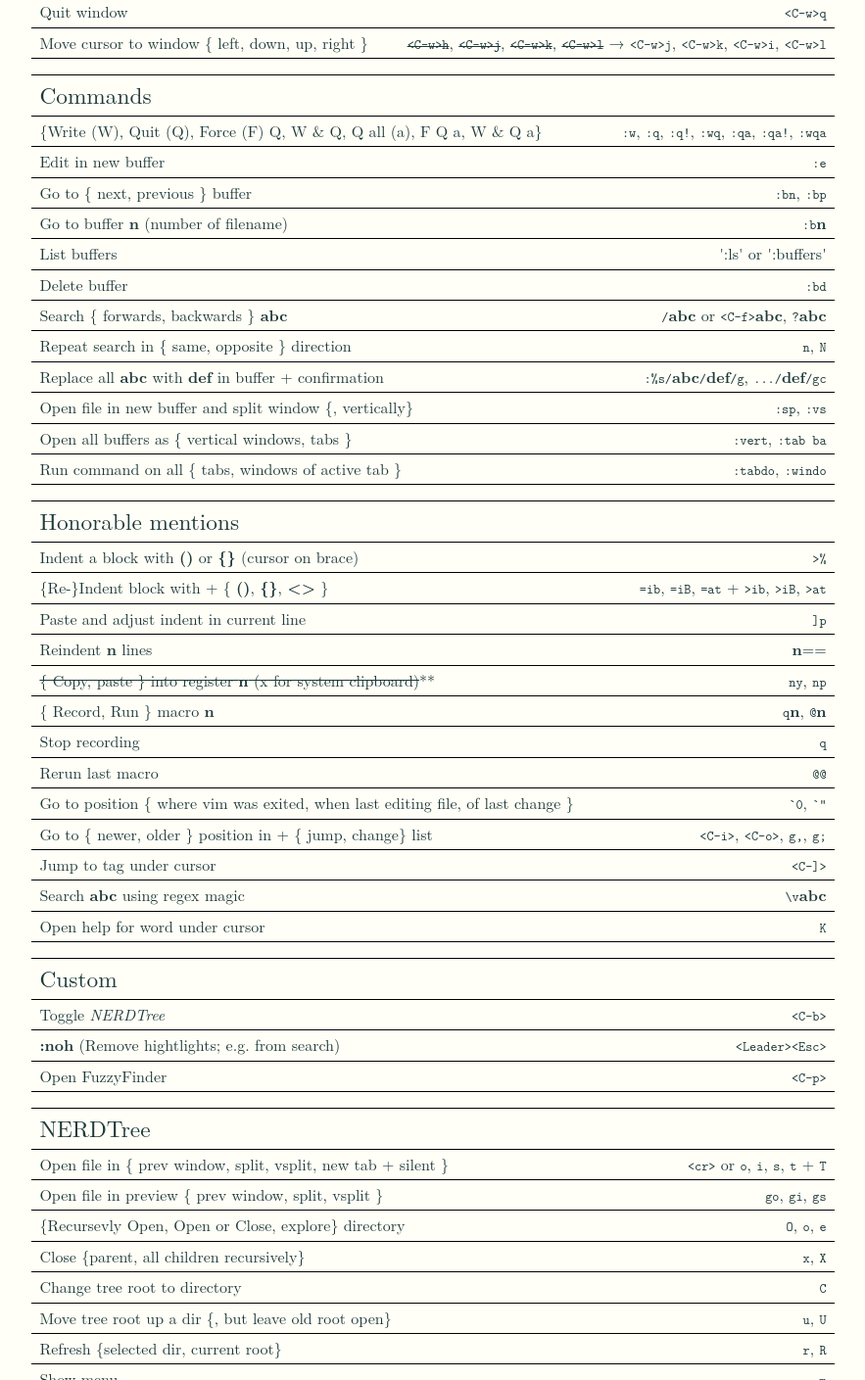
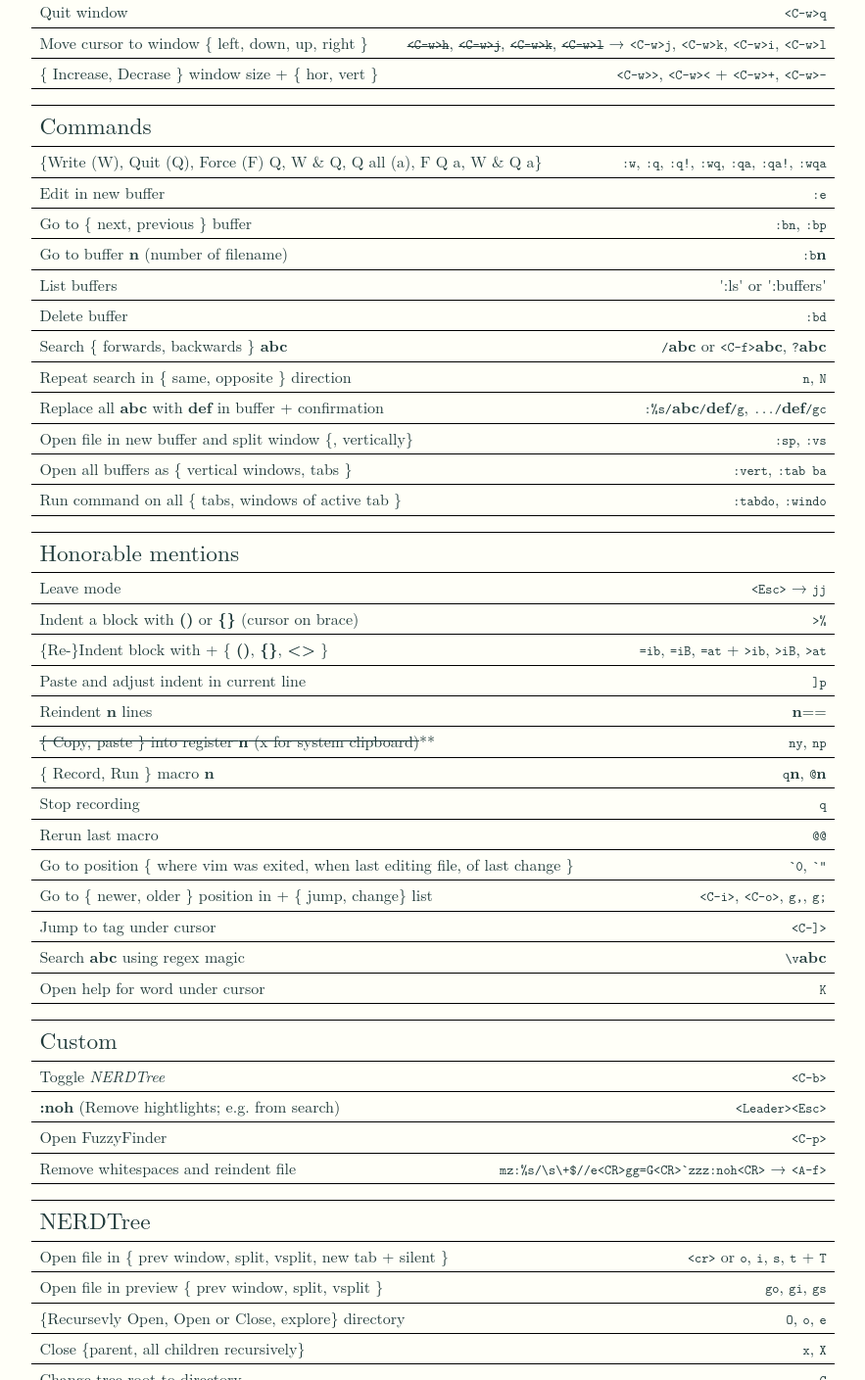
Before and after one commit to klawr/dotfiles, a website: page docs/vim_cheatsheet.html in a window 1280 px wide. Shown: the part 2109-3518 px from the top of the page at 98% size, without its empty margins (198-1081 px from the left). Drawn offline with nearby package versions, Linux system fonts and the light colour scheme.

Commit message:
Update vim_cheatsheet

```diff
--- a/docs/vim_cheatsheet.html
+++ b/docs/vim_cheatsheet.html
@@ -300,6 +300,10 @@
 <td style="text-align:left">Move cursor to window { left, down, up, right }</td>
 <td style="text-align:right"><s><code>&lt;C-w&gt;h</code></s>, <s><code>&lt;C-w&gt;j</code></s>, <s><code>&lt;C-w&gt;k</code></s>, <s><code>&lt;C-w&gt;l</code></s> → <code>&lt;C-w&gt;j</code>, <code>&lt;C-w&gt;k</code>, <code>&lt;C-w&gt;i</code>, <code>&lt;C-w&gt;l</code></td>
 </tr>
+<tr>
+<td style="text-align:left">{ Increase, Decrase } window size + { hor, vert }</td>
+<td style="text-align:right"><code>&lt;C-w&gt;&gt;</code>, <code>&lt;C-w&gt;&lt;</code> + <code>&lt;C-w&gt;+</code>, <code>&lt;C-w&gt;-</code></td>
+</tr>
 </tbody>
 </table>
 <table>
@@ -368,6 +372,10 @@
 </tr>
 </thead>
 <tbody>
+<tr>
+<td style="text-align:left">Leave mode</td>
+<td style="text-align:right"><code>&lt;Esc&gt;</code> → <code>jj</code></td>
+</tr>
 <tr>
 <td style="text-align:left">Indent a block with <strong>()</strong> or <strong>{}</strong> (cursor on brace)</td>
 <td style="text-align:right"><code>&gt;%</code></td>
@@ -441,6 +449,10 @@
 <tr>
 <td style="text-align:left">Open FuzzyFinder</td>
 <td style="text-align:right"><code>&lt;C-p&gt;</code></td>
+</tr>
+<tr>
+<td style="text-align:left">Remove whitespaces and reindent file</td>
+<td style="text-align:right"><code>mz:%s/\s\+$//e&lt;CR&gt;gg=G&lt;CR&gt;`zzz:noh&lt;CR&gt;</code> → <code>&lt;A-f&gt;</code></td>
 </tr>
 </tbody>
 </table>
```
Also changed, not shown: docs/vim_cheatsheet.md (+3 -0 lines).
